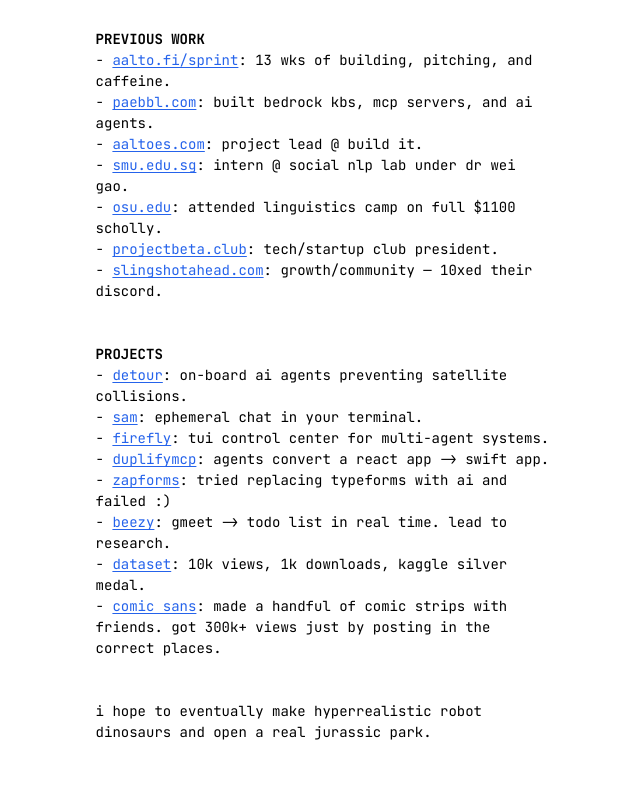
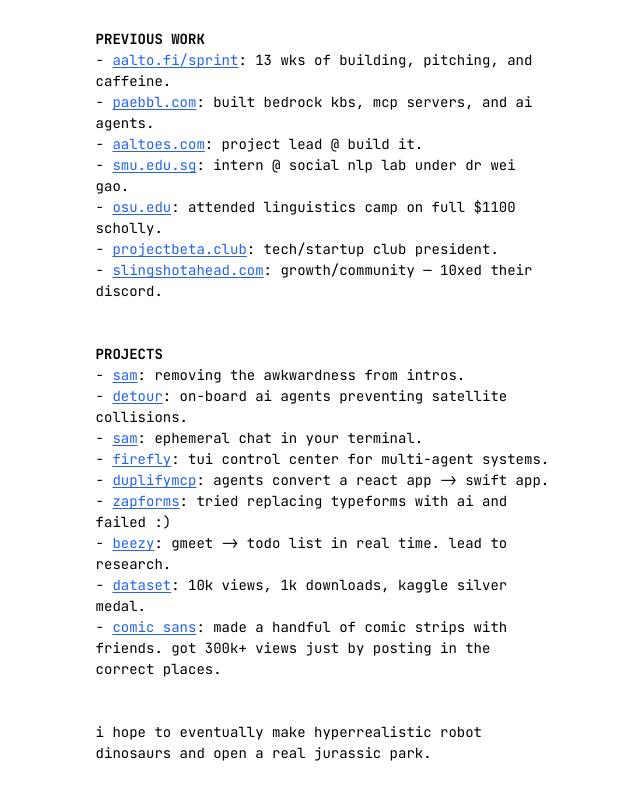
Before and after one commit to AlphaLaser/AditDotRun, a SvelteKit app: page / in a window 1280 px wide. Shown: the part 1188-1988 px from the top of the page, without its empty margins (314-954 px from the left). Built offline with nearby package versions, Linux system fonts and the light colour scheme.

Commit message:
Update +page.svelte

```diff
--- a/src/routes/+page.svelte
+++ b/src/routes/+page.svelte
@@ -130,7 +130,8 @@
 
 						<p><b>PROJECTS</b></p>
                         <ul>
-							<li>- <a href="" target="_blank">detour</a>: on-board ai agents preventing satellite collisions.</li>
+							<li>- <a href="https://introbee.buzz" target="_blank">sam</a>: removing the awkwardness from intros.</li>
+							<li>- <a href="https://github.com/keanucz/detour" target="_blank">detour</a>: on-board ai agents preventing satellite collisions.</li>
 							<li>- <a href="#" target="_blank">sam</a>: ephemeral chat in your terminal.</li>
 							<li>- <a href="#" target="_blank">firefly</a>: tui control center for multi-agent systems.</li>
 							<li>- <a href="#" target="_blank">duplifymcp</a>: agents convert a react app -> swift app.</li>
```
